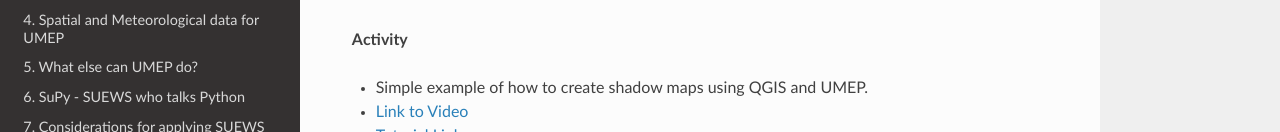
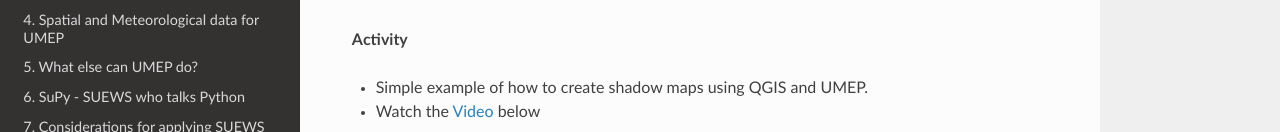
Before and after one commit to Urban-Meteorology-Reading/UMEP-Workshop, a Sphinx documentation site: the page built from source/FirstUMEP/UMEP2.rst, in a window 1280 px wide and 1187 px high, cut to the strip 0-432 px from the top of the window. Shown: the part 300-432 px from the top of the strip. Built offline with Sphinx 7.4.7 and the Read the Docs theme 2.0.0, drawn with Linux system fonts in a browser that asks for light colours.

Commit message:
Correct link to video

```diff
--- a/source/FirstUMEP/UMEP2.rst
+++ b/source/FirstUMEP/UMEP2.rst
@@ -14,12 +14,12 @@
 
 -  Simple example of how to create shadow maps using QGIS and UMEP.
 
--  `Link to Video <https://www.youtube.com/watch?v=69sbn95sucI>`__
-
--  `Tutorial Link <https://umep-docs.readthedocs.io/projects/tutorial/en/latest/Tutorials/DailyShading.html>`__
+-  Watch the `Video <https://www.youtube.com/watch?v=plTUb_fNWqg&t=7s>`__ below
 
    .. raw:: html
 
     <div style="text-align: center; margin-bottom: 2em;">
     <iframe width="100%" height="350" src="https://www.youtube.com/embed/plTUb_fNWqg?rel=0" frameborder="0" allow="autoplay; encrypted-media" allowfullscreen></iframe>
     </div>
+
+-  `Tutorial Link <https://umep-docs.readthedocs.io/projects/tutorial/en/latest/Tutorials/DailyShading.html>`__
```
